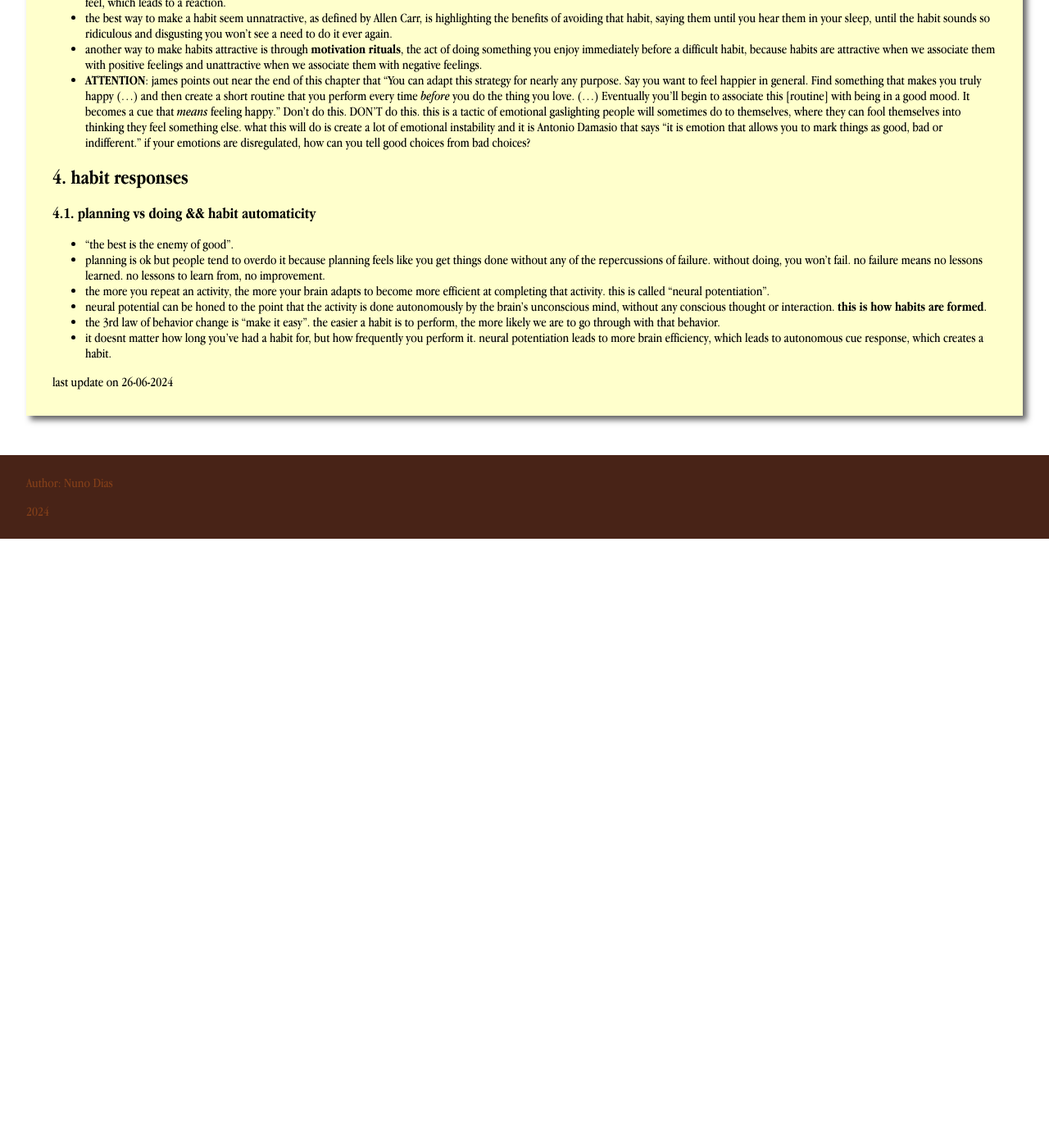
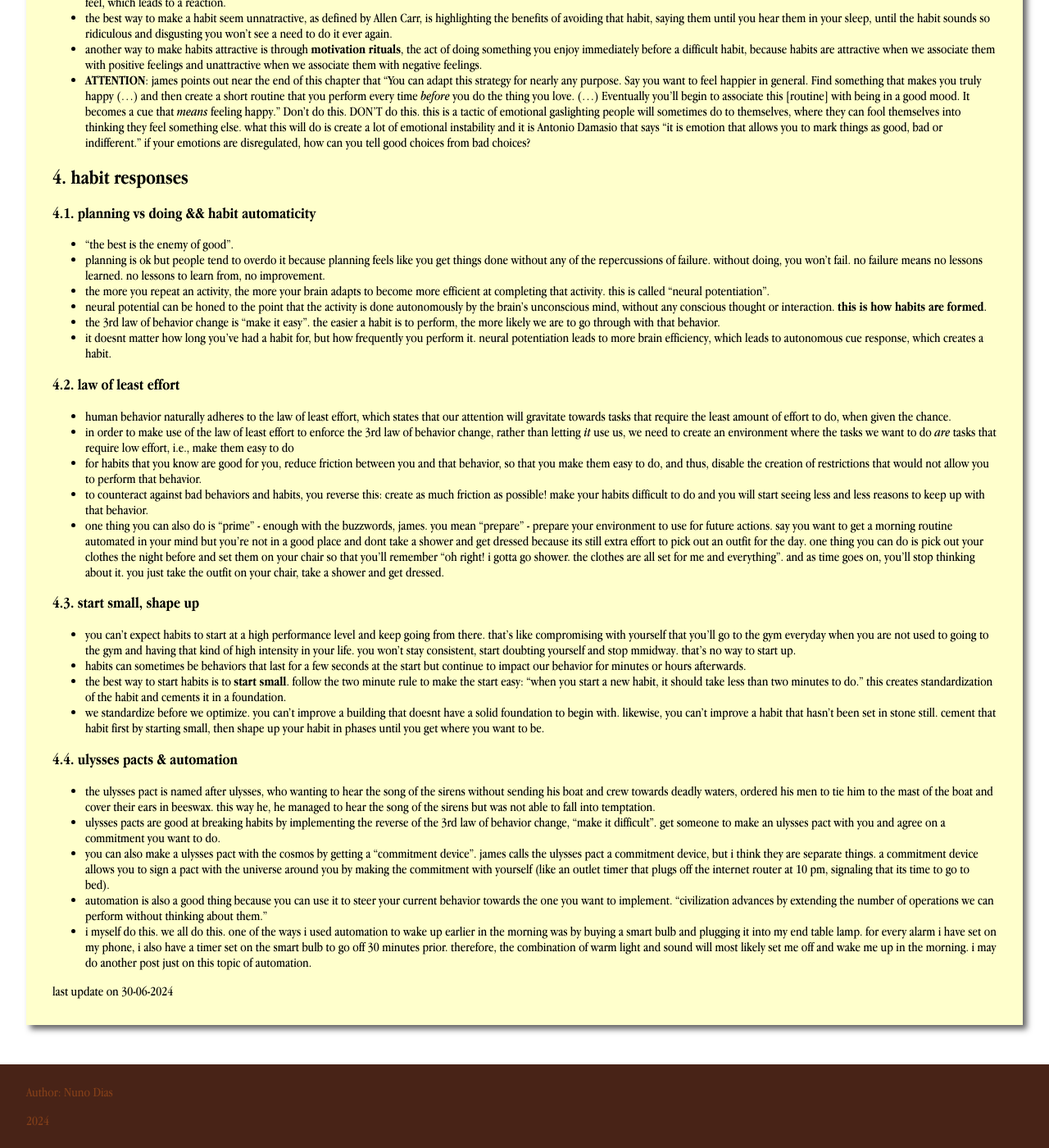
Before and after one commit to shodanwashere/shodanwashere.github.io, a Jekyll site: the page built from blog/_posts/2024-06-22-atomichabits.md, in a window 1280 px wide and 1400 px high, scrolled down 2600 px. Shown: the whole window at 82% size. Built offline with Jekyll 4.4.1, drawn with Linux system fonts in a browser that asks for light colours; before the commit the page ends 3257 px from its top, so only the background shows below that.

Commit message:
Updated atomic habits post

```diff
--- a/blog/_posts/2024-06-22-atomichabits.md
+++ b/blog/_posts/2024-06-22-atomichabits.md
@@ -106,4 +106,27 @@ Here are some lessons learned from James Clear's Atomic Habits. I'll be updating
 - the 3rd law of behavior change is "make it easy". the easier a habit is to perform, the more likely we are to go through with that behavior.
 - it doesnt matter how long you've had a habit for, but how frequently you perform it. neural potentiation leads to more brain efficiency, which leads to autonomous cue response, which creates a habit.
 
-last update on 26-06-2024
+### 4.2. law of least effort
+
+- human behavior naturally adheres to the law of least effort, which states that our attention will gravitate towards tasks that require the least amount of effort to do, when given the chance.
+- in order to make use of the law of least effort to enforce the 3rd law of behavior change, rather than letting _it_ use us, we need to create an environment where the tasks we want to do _are_ tasks that require low effort, i.e., make them easy to do
+- for habits that you know are good for you, reduce friction between you and that behavior, so that you make them easy to do, and thus, disable the creation of restrictions that would not allow you to perform that behavior.
+- to counteract against bad behaviors and habits, you reverse this: create as much friction as possible! make your habits difficult to do and you will start seeing less and less reasons to keep up with that behavior.
+- one thing you can also do is "prime" - enough with the buzzwords, james. you mean "prepare" - prepare your environment to use for future actions. say you want to get a morning routine automated in your mind but you're not in a good place and dont take a shower and get dressed because its still extra effort to pick out an outfit for the day. one thing you can do is pick out your clothes the night before and set them on your chair so that you'll remember "oh right! i gotta go shower. the clothes are all set for me and everything". and as time goes on, you'll stop thinking about it. you just take the outfit on your chair, take a shower and get dressed.
+
+### 4.3. start small, shape up
+
+- you can't expect habits to start at a high performance level and keep going from there. that's like compromising with yourself that you'll go to the gym everyday when you are not used to going to the gym and having that kind of high intensity in your life. you won't stay consistent, start doubting yourself and stop mmidway. that's no way to start up.
+- habits can sometimes be behaviors that last for a few seconds at the start but continue to impact our behavior for minutes or hours afterwards.
+- the best way to start habits is to **start small**. follow the two minute rule to make the start easy: "when you start a new habit, it should take less than two minutes to do." this creates standardization of the habit and cements it in a foundation.
+- we standardize before we optimize. you can't improve a building that doesnt have a solid foundation to begin with. likewise, you can't improve a habit that hasn't been set in stone still. cement that habit first by starting small, then shape up your habit in phases until you get where you want to be.
+
+### 4.4. ulysses pacts & automation
+
+- the ulysses pact is named after ulysses, who wanting to hear the song of the sirens without sending his boat and crew towards deadly waters, ordered his men to tie him to the mast of the boat and cover their ears in beeswax. this way he, he managed to hear the song of the sirens but was not able to fall into temptation.
+- ulysses pacts are good at breaking habits by implementing the reverse of the 3rd law of behavior change, "make it difficult". get someone to make an ulysses pact with you and agree on a commitment you want to do.
+- you can also make a ulysses pact with the cosmos by getting a "commitment device". james calls the ulysses pact a commitment device, but i think they are separate things. a commitment device allows you to sign a pact with the universe around you by making the commitment with yourself (like an outlet timer that plugs off the internet router at 10 pm, signaling that its time to go to bed).
+- automation is also a good thing because you can use it to steer your current behavior towards the one you want to implement. "civilization advances by extending the number of operations we can perform without thinking about them."
+- i myself do this. we all do this. one of the ways i used automation to wake up earlier in the morning was by buying a smart bulb and plugging it into my end table lamp. for every alarm i have set on my phone, i also have a timer set on the smart bulb to go off 30 minutes prior. therefore, the combination of warm light and sound will most likely set me off and wake me up in the morning. i may do another post just on this topic of automation.
+
+last update on 30-06-2024
```
